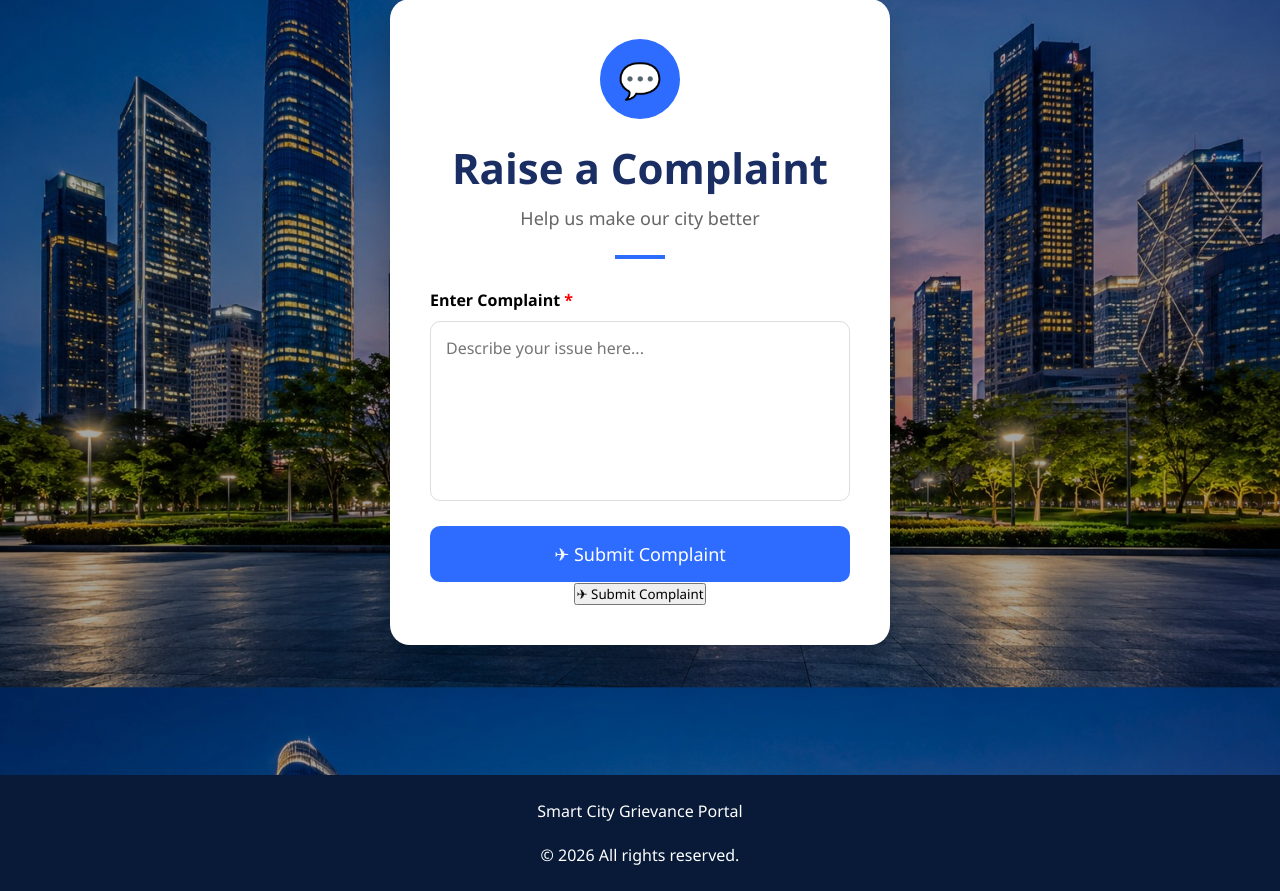
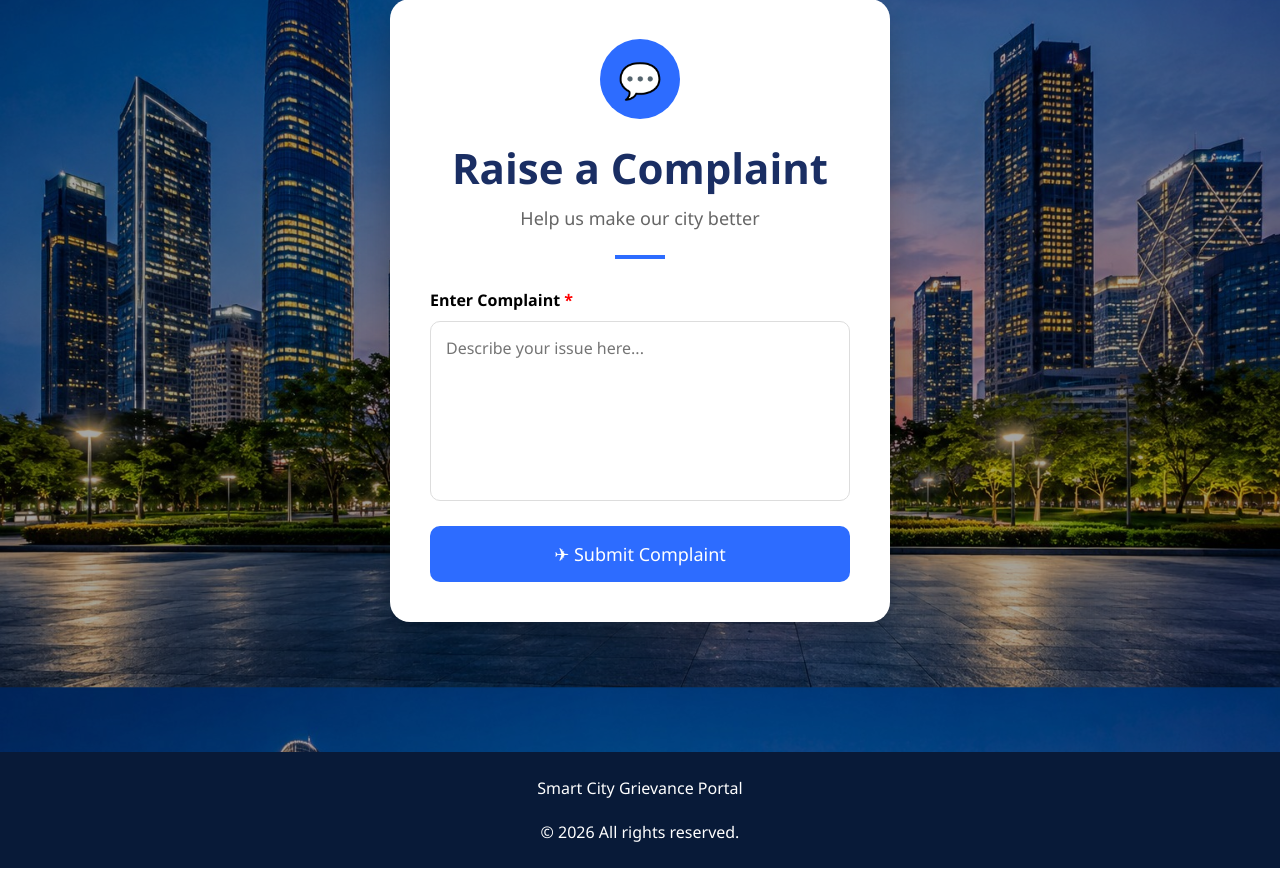
Before and after one commit to Haritha457/Smart-City-Grievance-Portal, a Flask app: page / in a window 1280 px wide. Shown: the part 166-1057 px from the top of the page. After the commit the page ends 1034 px from the top, so only its background shows below. Run offline with Flask 3, Linux system fonts and the light colour scheme; parts of the project's set-up code (start-up, migrations or seed data) failed here and were passed over.

Commit message:
Remove submit button from public page

```diff
--- a/templates/index.html
+++ b/templates/index.html
@@ -55,9 +55,6 @@
                 </button>
 
             </form>
-            <button type="submit">
-            ✈ Submit Complaint
-            </button>
 
         </div>
 
```
